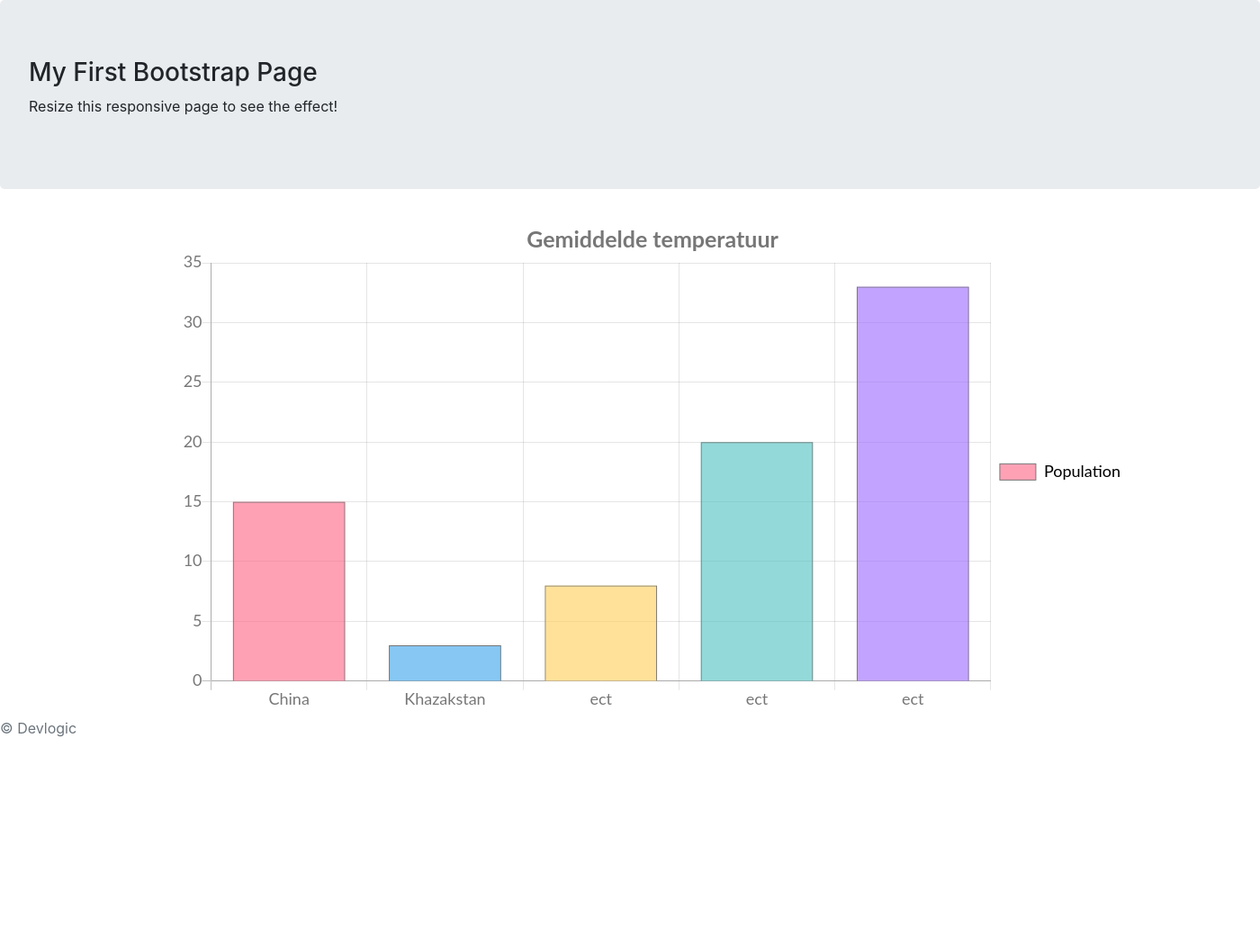
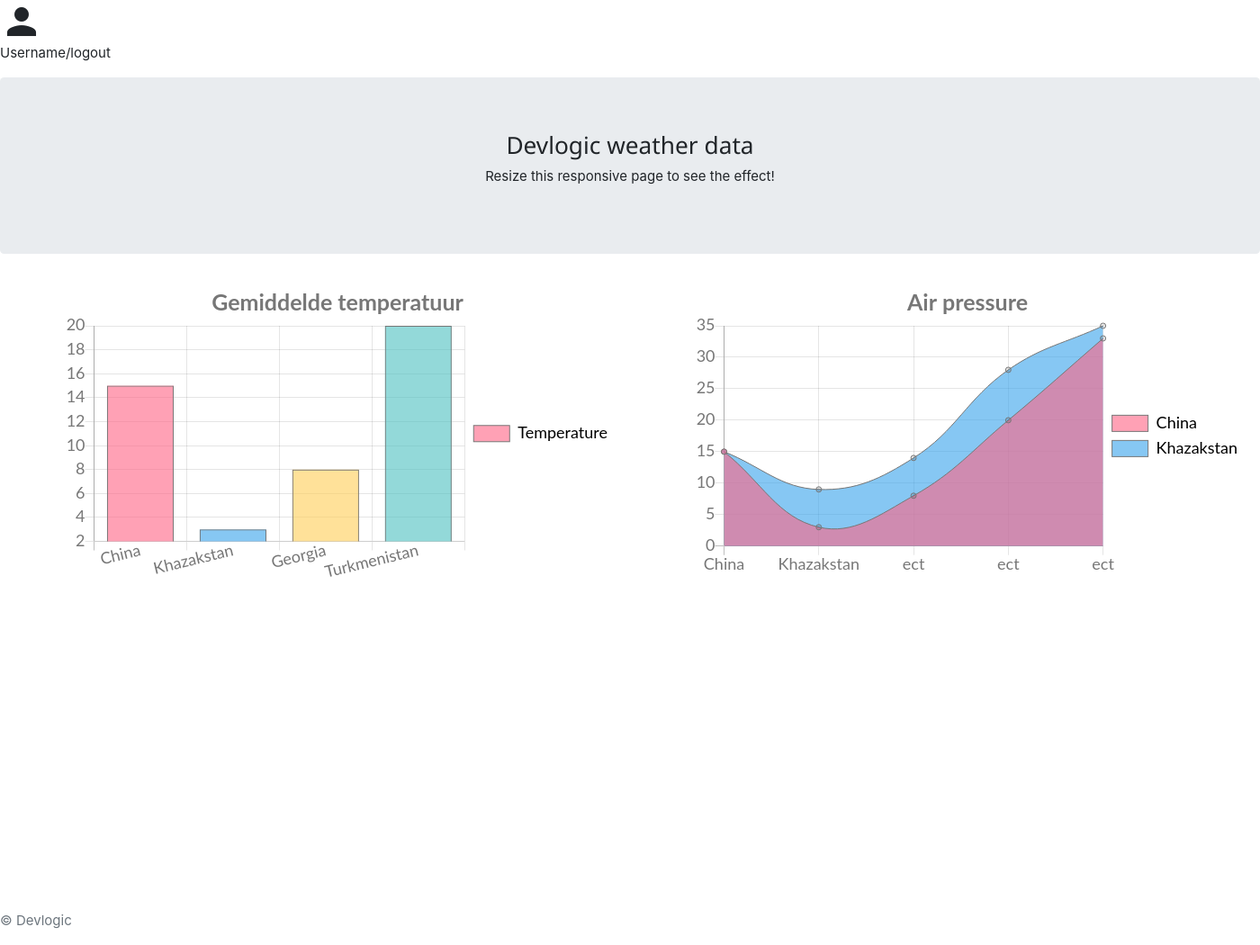
Before and after one commit to Wiebrenvd/Project2.2, a PHP site: page /index.php in a window 1400 px wide. Shown: the whole page at 90% size. Before the commit the page ends 819 px from the top, so only its background shows below. Run offline with PHP 8.4, Linux system fonts and the light colour scheme; some libraries are stand-ins or nearby versions.

Commit message:
Grafieken toegevoegt

```diff
--- a/Website files/Devlogic/content.php
+++ b/Website files/Devlogic/content.php
@@ -1,7 +1,6 @@
 <!DOCTYPE html>
 <html lang="en">
 <head>
-  <title>Bootstrap Example</title>
   <meta charset="utf-8">
    <meta name="viewport" content="width=device-width, initial-scale=1.0">
     <meta http-equiv="X-UA-Compatible" content="ie=edge">
@@ -11,20 +10,29 @@
   <script src="https://cdnjs.cloudflare.com/ajax/libs/popper.js/1.16.0/umd/popper.min.js"></script>
   <script src="https://maxcdn.bootstrapcdn.com/bootstrap/4.4.1/js/bootstrap.min.js"></script>
 
-    <div class="jumbotron text-left" >
-        <h3>My First Bootstrap Page</h3>
-        <p>Resize this responsive page to see the effect!</p>
-    </div>
+
+<style>
+.grid-container {
+  display: grid;
+  grid-template-columns: auto auto auto;
+  padding: 0px;
+}
+.grid-item {
+  padding: 0px;
+  font-size: 30px;
+  text-align: center;
+}
+</style>
 </head>
 
 <body>
-  <div class="container">
+<div class="grid-container">
+  <div class="grid-item"> <div class="container">
     <canvas id="myChart"></canvas>
-  </div>
-
         <script>
             let myChart = document.getElementById('myChart').getContext('2d');
-
+            myChart.canvas.parentNode.style.height = '700px';
+            myChart.canvas.parentNode.style.width = '700px';
             // Global Options
             Chart.defaults.global.defaultFontFamily = 'Lato';
             Chart.defaults.global.defaultFontSize = 18;
@@ -33,25 +41,17 @@
             let massPopChart = new Chart(myChart, {
             type:'bar', // bar, horizontalBar, pie, line, doughnut, radar, polarArea
             data:{
-        labels:['China', 'Khazakstan', 'ect', 'ect', 'ect'],
+                labels:['China', 'Khazakstan', 'Georgia', 'Turkmenistan'],
                     datasets:[{
-          label:'Population',
-          data:[
-            15,
-            3,
-            8,
-            20,
-            33
-          ],
+                    label:'Temperature',
+                    data:[15,3,8,20],
                     //backgroundColor:'green',
                     backgroundColor:[
                     'rgba(255, 99, 132, 0.6)',
                     'rgba(54, 162, 235, 0.6)',
                     'rgba(255, 206, 86, 0.6)',
                     'rgba(75, 192, 192, 0.6)',
-            'rgba(153, 102, 255, 0.6)',
-            'rgba(255, 159, 64, 0.6)'
-          ],
+                    'rgba(153, 102, 255, 0.6)'],
                     borderWidth:1,
                     borderColor:'#777',
                     hoverBorderWidth:2,
@@ -80,10 +80,87 @@
                 }
             },
             tooltips:{
+                enabled:false
+            }
+        }
+    });
+  </script>
+</div></div>
+<div class="grid-item"><div class="container">
+    <canvas id="myChar"></canvas>
+        <script>
+            let myChar = document.getElementById('myChar').getContext('2d');
+                myChar.canvas.parentNode.style.height = '700px';
+                myChar.canvas.parentNode.style.width = '700px';
+                    // Global Options
+                Chart.defaults.global.defaultFontFamily = 'Lato';
+                Chart.defaults.global.defaultFontSize = 18;
+                Chart.defaults.global.defaultFontColor = '#777';
+
+                let massPopChar = new Chart(myChar, {
+                type:'line', // bar, horizontalBar, pie, line, doughnut, radar, polarArea
+                    data:{
+                        labels:['China', 'Khazakstan', 'ect', 'ect', 'ect'],
+                            datasets:[
+                            {
+                                data:[15,3,8,20,33],
+                                label:'China',
+
+                                //backgroundColor:'green',
+                                backgroundColor:[
+                                    'rgba(255, 99, 132, 0.6)'
+                                    ],
+                                    borderWidth:1,
+                                    borderColor:'#777',
+                                    hoverBorderWidth:2,
+                                    hoverBorderColor:'#000'
+                            },
+                            {
+                                data:[15,9,14,28,35],
+                                label:'Khazakstan',
+
+                                //backgroundColor:'green',
+                                backgroundColor:[
+                                'rgba(54, 162, 235, 0.6)'
+                                ],
+                                borderWidth:1,
+                                borderColor:'#777',
+                                hoverBorderWidth:2,
+                                hoverBorderColor:'#000'
+                            }
+                            ]
+                                },
+                                options:{
+                                    title:{
+                                    display:true,
+                                    text:'Air pressure',
+                                    fontSize:25
+                                    },
+                                    legend:{
+                                    display:true,
+                                    position:'right',
+                                    labels:{
+                                    fontColor:'#000'
+                                    }
+                                },
+                                layout:{
+                                    padding:{
+                                        left:50,
+                                        right:0,
+                                        bottom:0,
+                                        top:0
+                                    }
+                                },
+                                tooltips:{
                                     enabled:true
                                     }
                                 }
                             });
         </script>
+    </div>
+</div>
+
+
+
 </body>
 </html>
--- a/Website files/Devlogic/header.php
+++ b/Website files/Devlogic/header.php
@@ -0,0 +1,19 @@
+<link rel="stylesheet" href="https://www.w3schools.com/w3css/4/w3.css">
+<link rel="stylesheet" href="https://fonts.googleapis.com/icon?family=Material+Icons">
+<style>
+.jumbotron {
+  width: max;
+  text-align: center;
+}
+.profile {
+  position:relative;
+}
+</style>
+<div>
+    <profile class="w3-xxxlarge material-icons">person</profile>
+    <p>Username/logout</p>
+</div>
+<div class="jumbotron" >
+        <h3>Devlogic weather data</h3>
+        <p>Resize this responsive page to see the effect!</p>
+</div>
```
Lines whose indentation alone changed are shown as unchanged.
